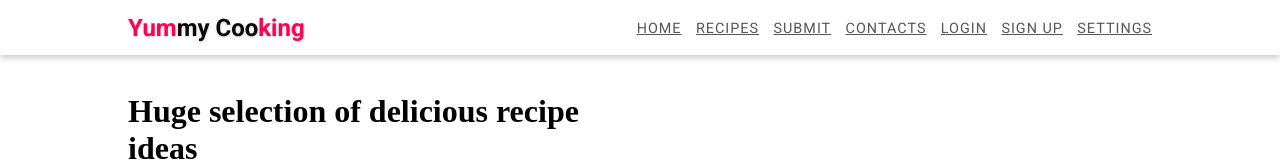
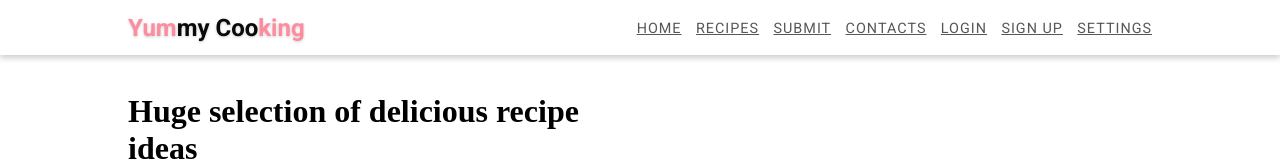
Before and after one commit to GiedreLiekiene/Bootcamp-Final-Project, a React (Create React App) app in the folder front-end/: page / in a window 1280 px wide. Shown: the top 161 px of the page. Built offline with nearby package versions, Linux system fonts and the light colour scheme; no server answers; the HTML template or start-up script is replaced by a standard one.

Commit message:
fixed margin and color

```diff
--- a/front-end/src/App.css
+++ b/front-end/src/App.css
@@ -2,7 +2,7 @@
     --background-color: #fff;
     --background-light: #fff;
     --shadow-color: rgba(0,0,0,0.2);
-    --primary-color: rgba(255,0,86);
+    --primary-color: pink;
     --text-color: #0a0a0a;
     --text-light: #575757;
     --font-size: 16px;
@@ -18,6 +18,7 @@
 .body {
     font-size: var(--font-size);
     font-family: 'Roboto', sans-serif;
+    margin: 0;
 }
 
 a {
--- a/front-end/src/components/navbar/navbar.css
+++ b/front-end/src/components/navbar/navbar.css
@@ -2,7 +2,7 @@
     --background-color: #fff;
     --background-light: #fff;
     --shadow-color: rgba(0,0,0,0.2);
-    --primary-color: rgba(255,0,86);
+    --primary-color: rgb(255, 139, 158);
     --text-color: #0a0a0a;
     --text-light: #575757;
     --font-size: 16px;
```
